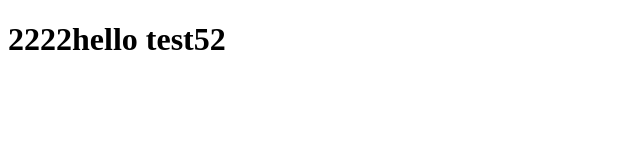
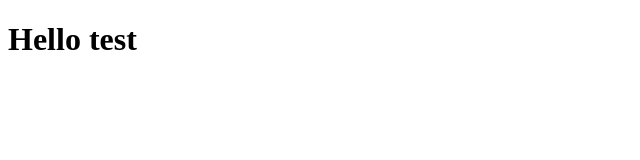
Before and after one commit to tmkee/c-test, a plain HTML site: page index.html in a window 1280 px wide. Shown: the whole page, without its empty margins (0-640 px from the left). Drawn offline with Linux system fonts and the light colour scheme.

Commit message:
Next version of index file

```diff
--- a/index.html
+++ b/index.html
@@ -5,6 +5,6 @@
     <title>Hello Test</title>
   </head>
   <body>
-    <h1>2222hello test52</h1>
+    <h1>Hello test</h1>
   </body>
 </html>
```
